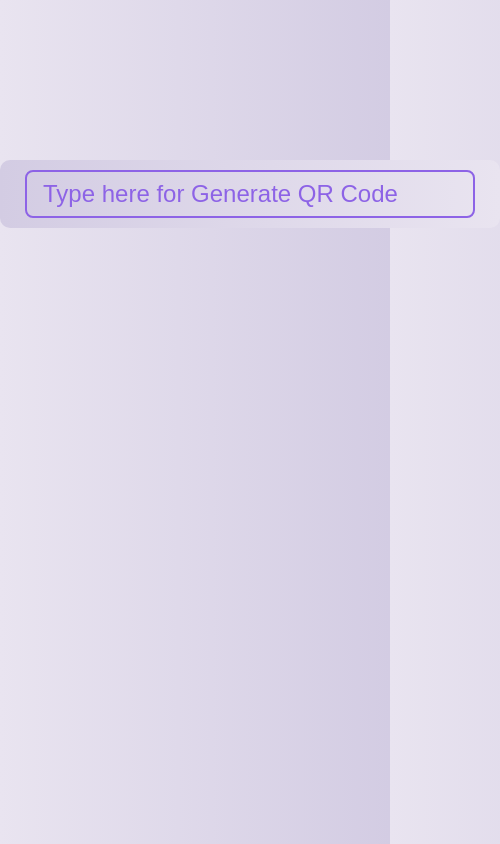
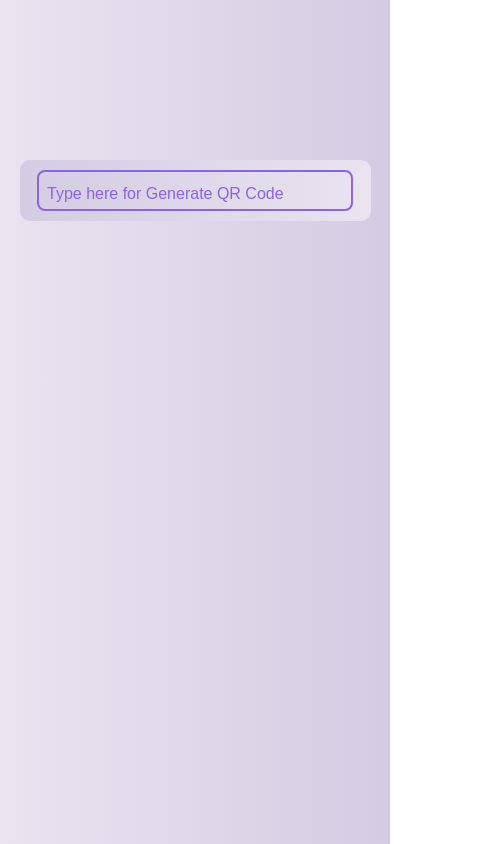
Before and after one commit to samedfft2634/QR_Generator, a plain HTML site: page index.html in a window 390 px wide. Shown: the whole page, 500 px wide, since content can reach past the window. Drawn offline with Linux system fonts and the light colour scheme.

Commit message:
commit 2

```diff
--- a/index.html
+++ b/index.html
@@ -5,6 +5,7 @@
 		<meta name="viewport" content="width=device-width, initial-scale=1.0" />
 		<title>QR Geneator</title>
 		<link rel="stylesheet" href="./style.css" />
+		<link rel="shortcut icon" href="./assets/qr-code.png" type="image/x-icon">
 	</head>
 	<body>
 		<div class="container">
--- a/style.css
+++ b/style.css
@@ -1,3 +1,5 @@
+@import url("https://fonts.googleapis.com/css2?family=JetBrains+Mono:wght@500;600&display=swap");
+
 * {
 	margin: 0;
 	padding: 0;
@@ -6,35 +8,19 @@
 
 body {
 	background: #d3cce3;
-	background: -webkit-linear-gradient(
-		to right,
-		#e9e4f0,
-		#d3cce3
-	);
-	background: linear-gradient(
-		to right,
-		#e9e4f0,
-		#d3cce3
-	);
+	background: -webkit-linear-gradient(to right, #e9e4f0, #d3cce3);
+	background: linear-gradient(to right, #e9e4f0, #d3cce3);
 }
 
 .card {
-    width: 500px;
+	width: 40%;
 	margin: 10rem auto;
 	border-radius: 10px;
 	background: #d3cce3;
-	background: -webkit-linear-gradient(
-		to right,
-        #d3cce3,
-		#e9e4f0
+	background: -webkit-linear-gradient(to right, #d3cce3, #e9e4f0);
+	background: linear-gradient(to right, #d3cce3, #e9e4f0);
+    background-repeat: no-repeat;
 
-	);
-	background: linear-gradient(
-		to right,
-        #d3cce3,
-		#e9e4f0
-
-	);
 }
 
 .cardMain {
@@ -42,36 +28,64 @@ body {
 	flex-direction: column;
 	align-items: center;
 	justify-content: center;
-
 }
 
-#inputQr{
+#inputQr {
 	width: 90%;
-    padding: .5rem 1rem;
+	padding: 0.5rem 1rem;
 	margin: 10px auto;
 	background-color: transparent;
 	outline: none;
 	color: #1d074f;
-    border: 2px solid  #8d63e6;
-    border-radius: .5rem;
+	border: 2px solid #8d63e6;
+	border-radius: 0.5rem;
 	font-size: 1.5rem;
+	font-family: "JetBrains Mono", monospace;
 }
-#inputQr::placeholder{
+#inputQr::placeholder {
 	color: #8d63e6;
+	font-family: "JetBrains Mono", monospace;
+    width: 100%;
 }
 
-
-
-#generateCard{
+#generateCard {
 	display: flex;
 	align-items: center;
 	justify-content: center;
 	padding: 1rem;
 }
 
-[type="search"]::-webkit-search-cancel-button {
-    -webkit-appearance: none;
-    color: #fff;
-    width: 20px;
-    height: 20px;
+@media (max-width: 1300px) {
+	.card {
+		width: 50%;
 	}
+}
+@media (max-width: 1035px) {
+	.card {
+		width: 60%;
+	}
+}
+@media (max-width: 875px) {
+	.card {
+		width: 70%;
+	}
+	#inputQr::placeholder {
+		font-size: 1.1rem;
+		font-family: Arial, Helvetica, sans-serif;
+	}
+}
+@media (max-width: 576px) {
+	.card {
+		width: 90%;
+	}
+	#generateImg {
+		width: 150px;
+	}
+    #inputQr{
+        padding: .2rem .5rem;
+    }
+    #inputQr::placeholder {
+		font-size: 1rem;
+
+	}
+}
```
Also changed, not shown: app.js (line endings or trailing spaces), assets/qr-code.png (added). Lines whose indentation alone changed are shown as unchanged.
